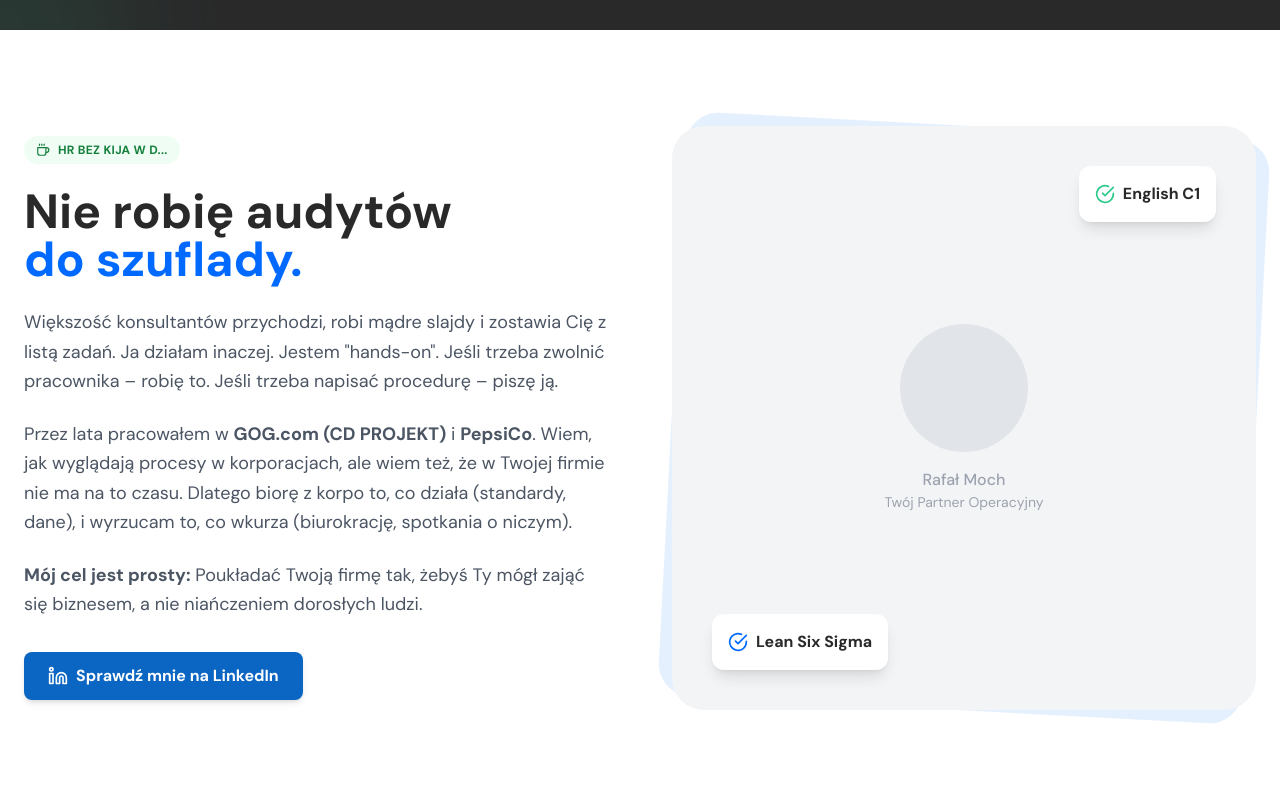
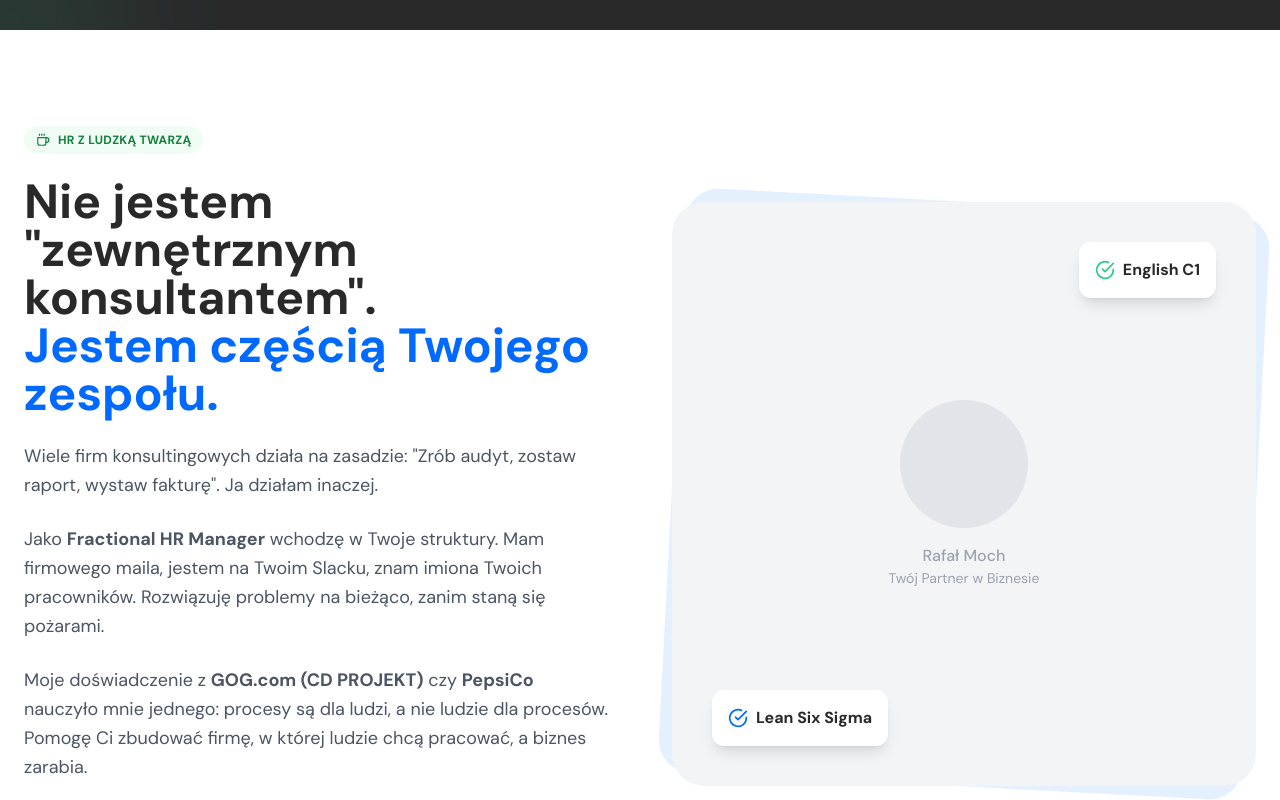
Before and after one commit to mocher1/moch.consulting2, a React (Vite) app: page / in a window 1280 px wide. Shown: the part 5460-6260 px from the top of the page. Built offline with nearby package versions, Linux system fonts and the light colour scheme; a web font is replaced by a local one.

Commit message:
Updated About.tsx

```diff
--- a/src/components/About.tsx
+++ b/src/components/About.tsx
@@ -10,26 +10,27 @@ const About = () => {
       <div className="max-w-7xl mx-auto px-6">
         <div className="grid lg:grid-cols-2 gap-16 items-center">
 
+          {/* TEKST */}
           <div className={`order-2 lg:order-1 transition-all duration-1000 ${isVisible ? 'opacity-100 translate-x-0' : 'opacity-0 -translate-x-8'}`}>
             <div className="inline-flex items-center gap-2 px-3 py-1.5 rounded-full bg-green-50 text-green-700 font-bold text-xs uppercase tracking-wide mb-6">
               <Coffee size={14} />
-              <span>HR bez kija w d...</span> {/* Odważne, ale zapada w pamięć. Możesz zmienić na "HR z ludzką twarzą" jeśli wolisz safe mode, ale polecam odwagę. */}
+              <span>HR z ludzką twarzą</span>
             </div>
 
             <h2 className="text-4xl md:text-5xl font-bold text-mind-content-primary mb-6 leading-tight">
-              Nie robię audytów <br/>
-              <span className="text-mind-content-blue">do szuflady.</span>
+              Nie jestem "zewnętrznym konsultantem". <br/>
+              <span className="text-mind-content-blue">Jestem częścią Twojego zespołu.</span>
             </h2>
 
             <div className="space-y-6 text-lg text-gray-600 leading-relaxed">
               <p>
-                Większość konsultantów przychodzi, robi mądre slajdy i zostawia Cię z listą zadań. Ja działam inaczej. Jestem "hands-on". Jeśli trzeba zwolnić pracownika – robię to. Jeśli trzeba napisać procedurę – piszę ją.
+                Wiele firm konsultingowych działa na zasadzie: "Zrób audyt, zostaw raport, wystaw fakturę". Ja działam inaczej.
               </p>
               <p>
-                Przez lata pracowałem w <strong>GOG.com (CD PROJEKT)</strong> i <strong>PepsiCo</strong>. Wiem, jak wyglądają procesy w korporacjach, ale wiem też, że w Twojej firmie nie ma na to czasu. Dlatego biorę z korpo to, co działa (standardy, dane), i wyrzucam to, co wkurza (biurokrację, spotkania o niczym).
+                Jako <strong>Fractional HR Manager</strong> wchodzę w Twoje struktury. Mam firmowego maila, jestem na Twoim Slacku, znam imiona Twoich pracowników. Rozwiązuję problemy na bieżąco, zanim staną się pożarami.
               </p>
               <p>
-                <strong>Mój cel jest prosty:</strong> Poukładać Twoją firmę tak, żebyś Ty mógł zająć się biznesem, a nie niańczeniem dorosłych ludzi.
+                Moje doświadczenie z <strong>GOG.com (CD PROJEKT)</strong> czy <strong>PepsiCo</strong> nauczyło mnie jednego: procesy są dla ludzi, a nie ludzie dla procesów. Pomogę Ci zbudować firmę, w której ludzie chcą pracować, a biznes zarabia.
               </p>
             </div>
 
@@ -38,23 +39,25 @@ const About = () => {
                  href="https://linkedin.com"
                  target="_blank"
                  rel="noopener noreferrer"
-                 className="inline-flex items-center justify-center gap-2 px-6 py-3 bg-[#0A66C2] text-white rounded-lg font-semibold hover:bg-[#004182] transition-colors shadow-md hover:shadow-lg"
+                 className="inline-flex items-center justify-center gap-2 px-6 py-3 bg-[#0A66C2] text-white rounded-lg font-semibold hover:bg-[#004182] transition-colors"
                >
                  <Linkedin size={20} />
-                 Sprawdź mnie na LinkedIn
+                 Zobacz mój profil
                </a>
             </div>
           </div>
 
-          {/* ZDJĘCIE - Zostawiamy bez zmian w kodzie struktury, tylko treść się liczy */}
+          {/* ZDJĘCIE / WIZUALIZACJA */}
           <div className={`order-1 lg:order-2 relative transition-all duration-1000 delay-200 ${isVisible ? 'opacity-100 translate-x-0' : 'opacity-0 translate-x-8'}`}>
              <div className="relative z-10 bg-gray-100 rounded-[2rem] p-8 aspect-square flex items-center justify-center overflow-hidden">
+                {/* Tutaj docelowo wstawisz swoje zdjęcie */}
                 <div className="text-center">
                     <div className="w-32 h-32 bg-gray-300 rounded-full mx-auto mb-4 animate-pulse"></div>
                     <p className="text-gray-400 font-medium">Rafał Moch</p>
-                    <p className="text-sm text-gray-400">Twój Partner Operacyjny</p>
+                    <p className="text-sm text-gray-400">Twój Partner w Biznesie</p>
                 </div>
 
+                {/* Pływające kafelki "Trust" */}
                 <div className="absolute top-10 right-10 bg-white p-4 rounded-xl shadow-lg animate-bounce-slow">
                    <div className="flex items-center gap-2">
                       <CheckCircle className="text-mind-green" size={20} />
@@ -68,6 +71,7 @@ const About = () => {
                    </div>
                 </div>
              </div>
+             {/* Tło dekoracyjne */}
              <div className="absolute inset-0 bg-mind-content-blue/10 rounded-[2rem] transform rotate-3 -z-10"></div>
           </div>
 
```
